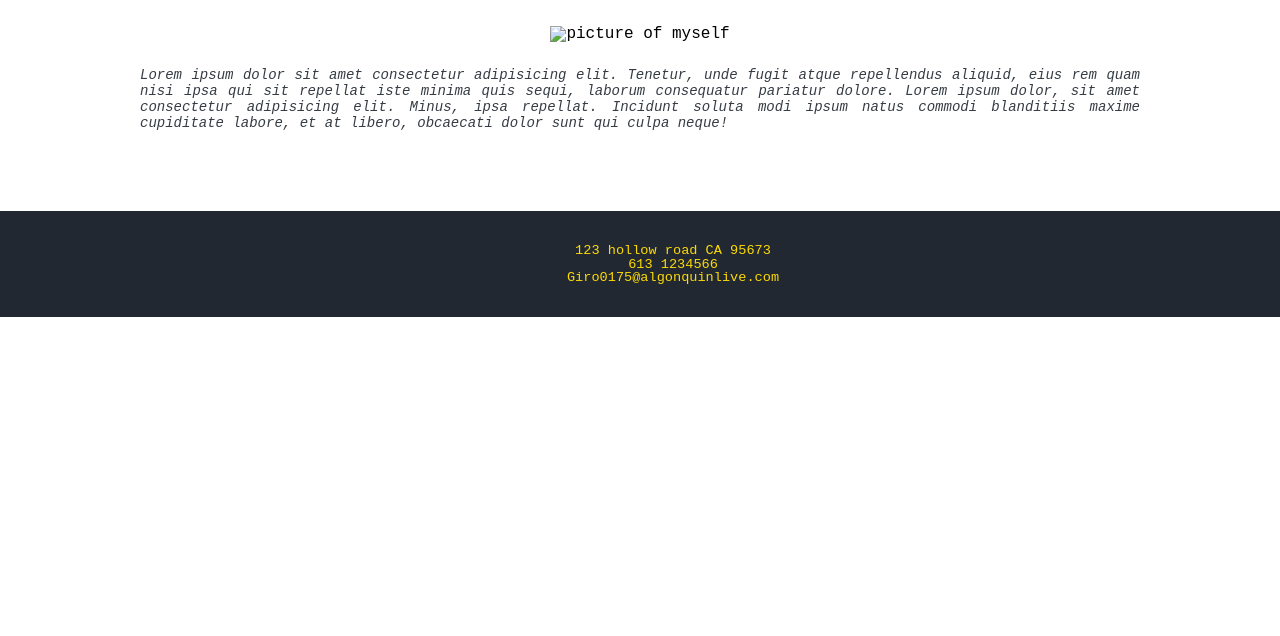
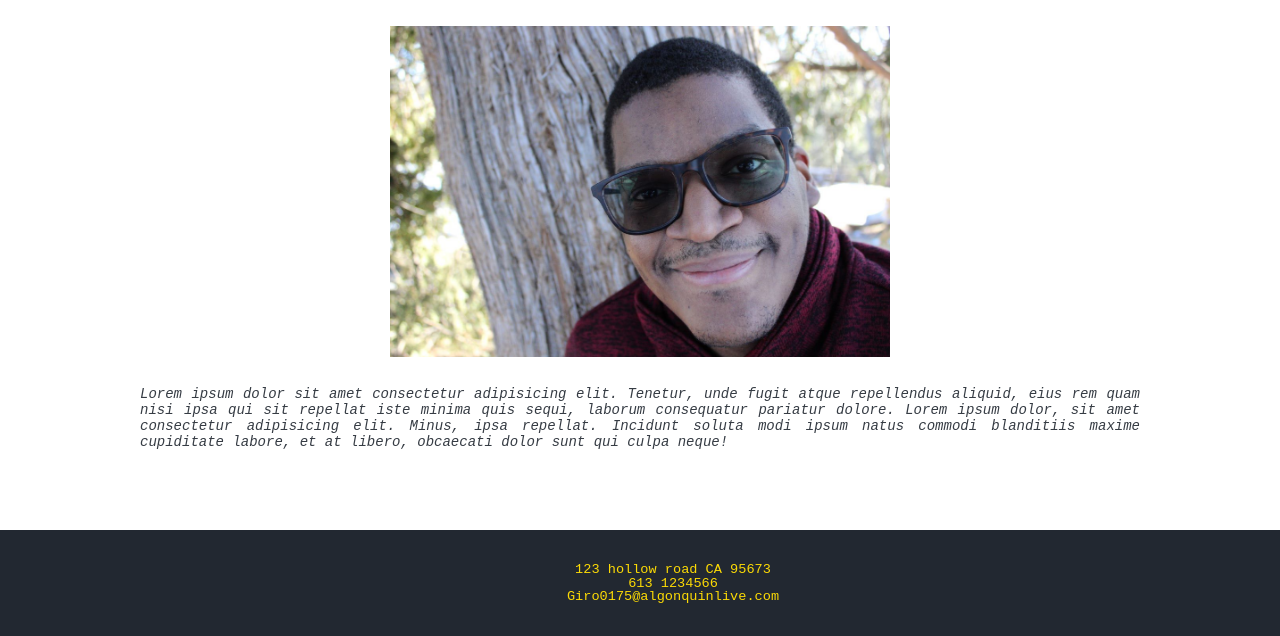
Before and after one commit to kantedro/Portfolio, a plain HTML site: page pages/about.html in a window 1280 px wide. Shown: the part 177-813 px from the top of the page. Drawn offline with Linux system fonts and the light colour scheme; the site is published under a folder, as on GitHub Pages, so addresses that start at the root find nothing; a web font is replaced by a local one.

Commit message:
solving issue with css

```diff
--- a/pages/about.html
+++ b/pages/about.html
@@ -30,7 +30,7 @@
         <div class="containerabout">
             <h1 class="abouth1">Jimmy Girodier</h1>
             <div class="profilepic">
-                <img src="/images/Profilepic.png" alt="picture of myself" style="width: 50%">
+                <img src="../images/Profilepic.png" alt="picture of myself" style="width: 50%">
             </div>
             <p class="aboutp">
                 Lorem ipsum dolor sit amet consectetur adipisicing elit. Tenetur, unde fugit atque repellendus aliquid, eius rem quam nisi ipsa qui sit repellat iste minima quis sequi, laborum consequatur pariatur dolore. Lorem ipsum dolor, sit amet consectetur adipisicing elit. Minus, ipsa repellat. Incidunt soluta modi ipsum natus commodi blanditiis maxime cupiditate labore, et at libero, obcaecati dolor sunt qui culpa neque!
```
